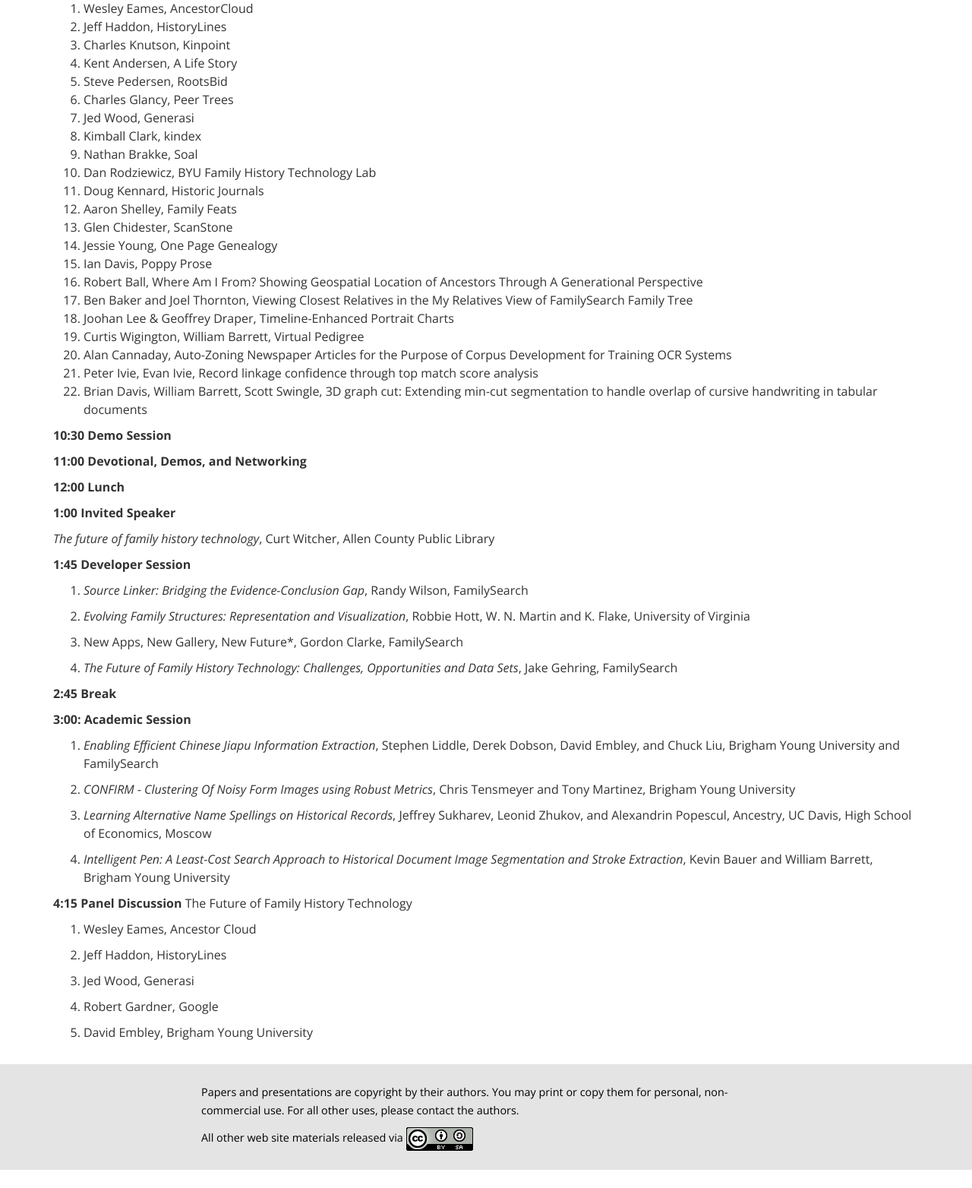
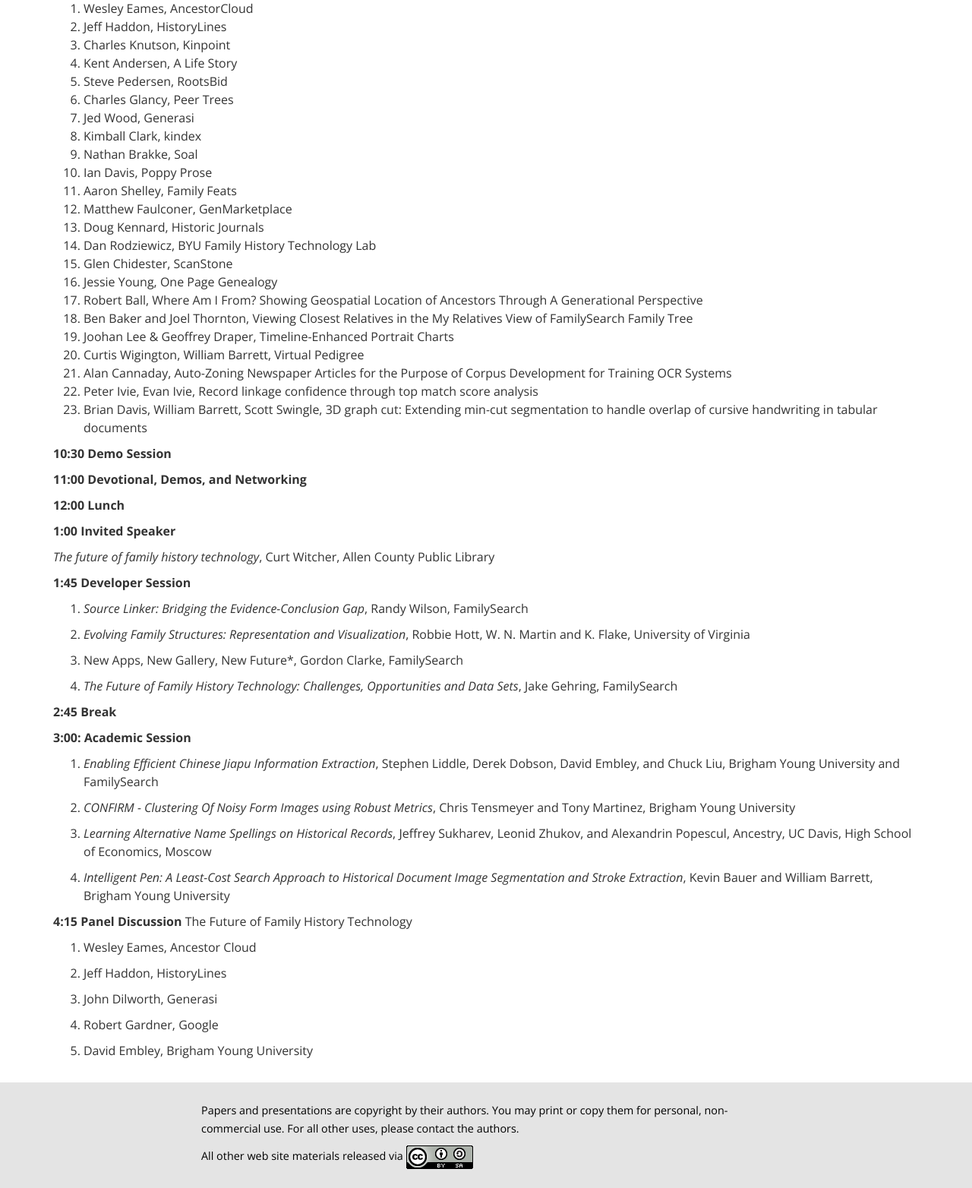
Before and after one commit to byu-fht/fhtw-old, a Flask app: template templates/program.html in a window 1280 px wide. Shown: the part 296-1860 px from the top of the page at 76% size. Before the commit the page ends 1836 px from the top, so only its background shows below. Run offline with Flask 2, Linux system fonts and the light colour scheme; the template is opened without the code that fills it, so the values that code supplies are empty; some libraries are stand-ins or nearby versions.

Commit message:
Added some talks

```diff
--- a/templates/program.html
+++ b/templates/program.html
@@ -28,12 +28,13 @@
 1. Jed Wood, Generasi
 1. Kimball Clark, kindex
 1. Nathan Brakke, Soal
+1. Ian Davis, Poppy Prose
+1. Aaron Shelley, Family Feats
+1. Matthew Faulconer, GenMarketplace
+1. Doug Kennard, Historic Journals
 1. Dan Rodziewicz, BYU Family History Technology Lab
-1. Doug Kennard, Historic Journals
-1. Aaron Shelley, Family Feats
 1. Glen Chidester, ScanStone
 1. Jessie Young, One Page Genealogy
-1. Ian Davis, Poppy Prose
 1. Robert Ball, Where Am I From? Showing Geospatial Location of Ancestors Through A Generational Perspective
 1. Ben Baker and Joel Thornton, Viewing Closest Relatives in the My Relatives View of FamilySearch Family Tree
 1. Joohan Lee & Geoffrey Draper, Timeline-Enhanced Portrait Charts
@@ -82,7 +83,7 @@
 
 1. Jeff Haddon, HistoryLines
 
-1. Jed Wood, Generasi
+1. John Dilworth, Generasi
 
 1. Robert Gardner, Google
 
```
Also changed, not shown: 4 other files.
